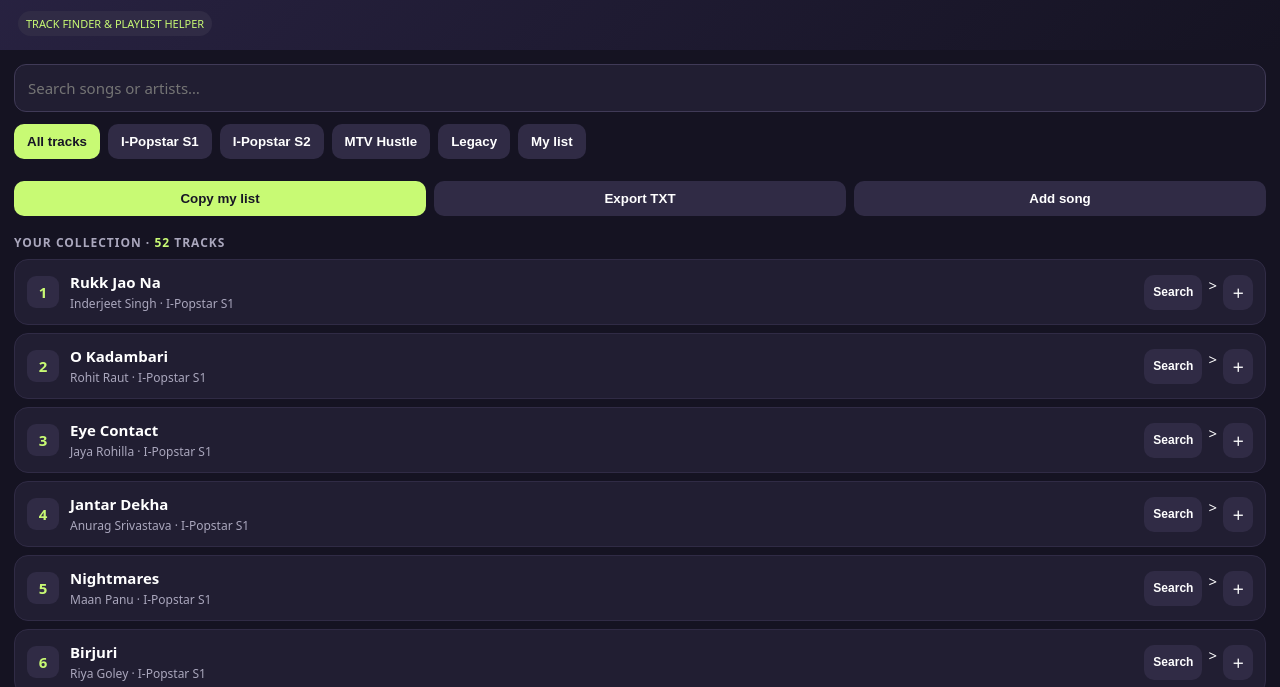
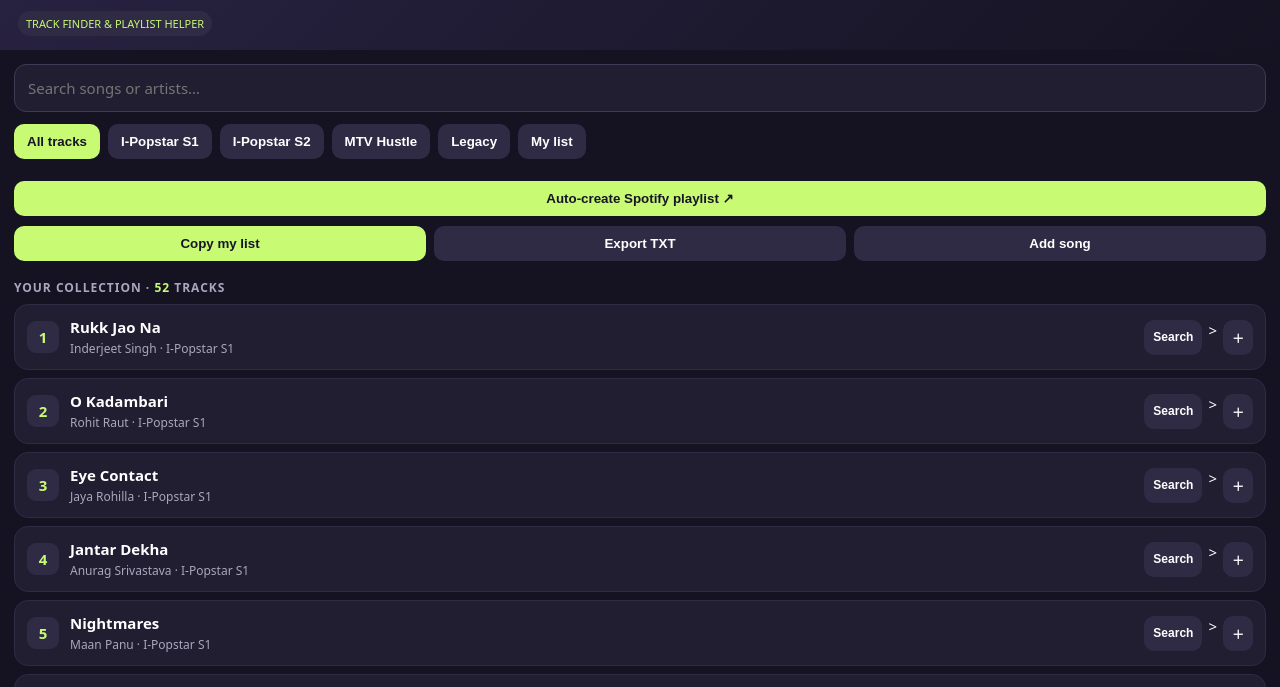
Before and after one commit to pranitdandewarofficial/pranitdandewarofficial, a plain HTML site: page android-app/app/src/main/assets/index.html in a window 1280 px wide. Shown: the part 113-800 px from the top of the page. Drawn offline with Linux system fonts and the light colour scheme.

Commit message:
Link Android app to automatic Spotify playlist builder

```diff
--- a/android-app/app/src/main/assets/index.html
+++ b/android-app/app/src/main/assets/index.html
@@ -7,7 +7,7 @@
 <div class="wrap">
 <input id="search" class="search" placeholder="Search songs or artists…" autocomplete="off">
 <div class="tabs"><button class="tab active" data-cat="All">All tracks</button><button class="tab" data-cat="I-Popstar S1">I-Popstar S1</button><button class="tab" data-cat="I-Popstar S2">I-Popstar S2</button><button class="tab" data-cat="MTV Hustle">MTV Hustle</button><button class="tab" data-cat="Legacy">Legacy</button><button class="tab" data-cat="My list">My list</button></div>
-<div class="tools"><button class="primary" id="copy">Copy my list</button><button id="export">Export TXT</button><button id="pasteBtn">Add song</button></div>
+<div class="tools"><button class="primary" onclick="location.href='https://pranitdandewarofficial.github.io/pranitdandewarofficial/'">Auto-create Spotify playlist ↗</button></div><div class="tools"><button class="primary" id="copy">Copy my list</button><button id="export">Export TXT</button><button id="pasteBtn">Add song</button></div>
 <div id="pasteBox" hidden><textarea id="paste" rows="3" placeholder="Paste song titles, one per line"></textarea><div class="tools"><button class="primary" id="import">Import titles</button></div></div>
 <div class="section">YOUR COLLECTION · <span class="count" id="count">0</span> TRACKS</div><div id="list"></div>
 <footer>Open the search button to find the exact recording on JioSaavn. This helper does not ask for your password or OTP and cannot directly modify your account.</footer>
```
